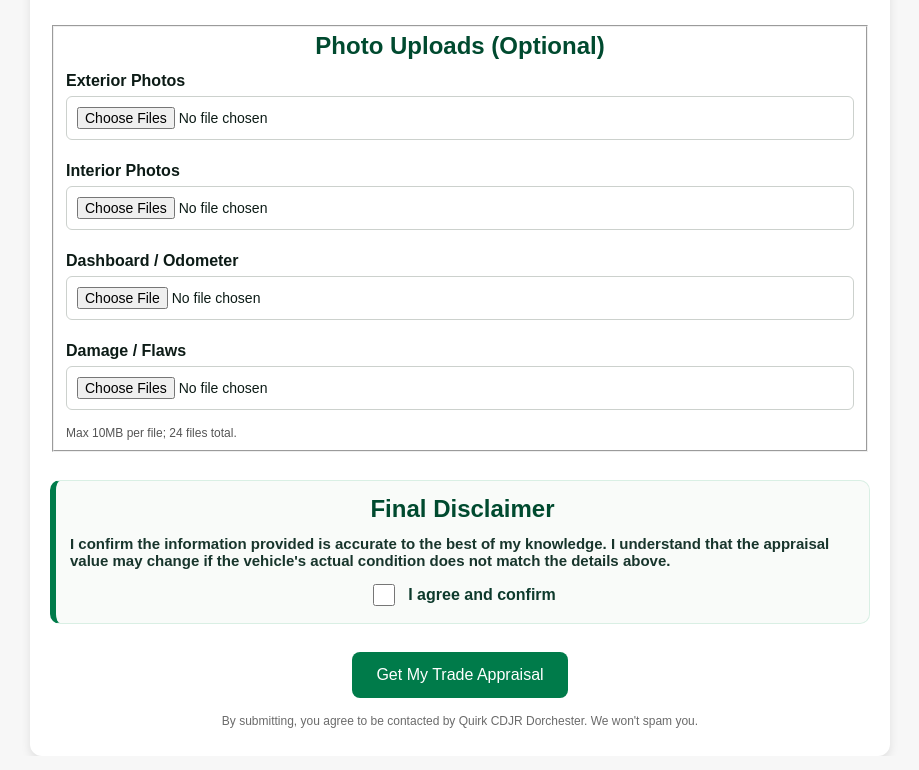
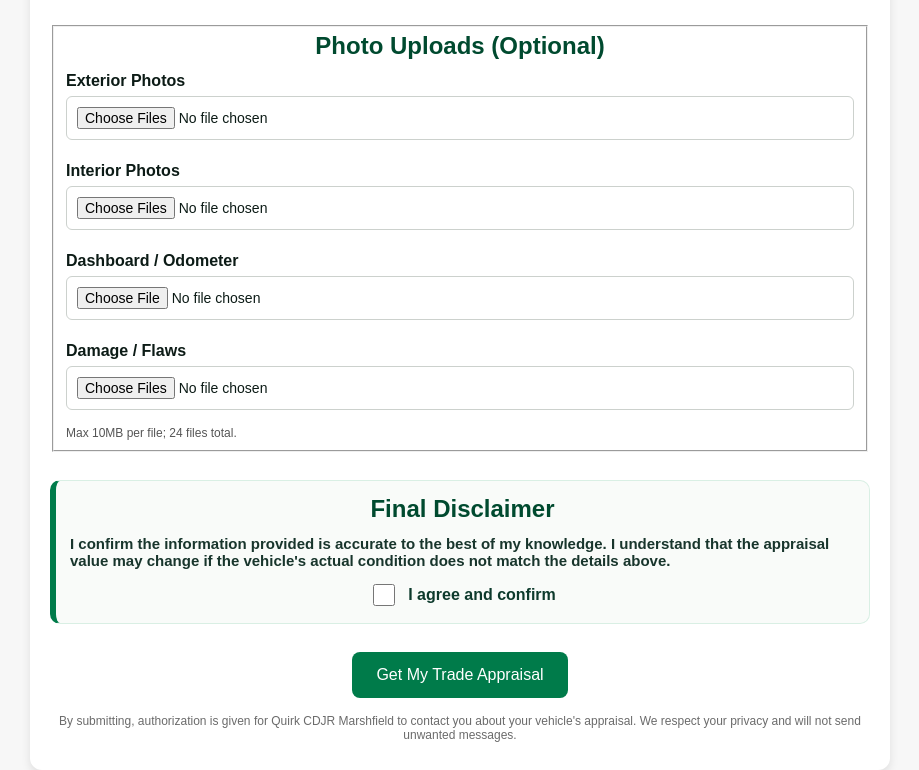
Before and after one commit to mpalmer79/quirk-trade-appraisal-CDJR-Marshfield, a plain HTML site: page index.html in a window 1280 px wide. Shown: the part 2166-2936 px from the top of the page, without its empty margins (180-1099 px from the left). Drawn offline with Linux system fonts and the light colour scheme; no server answers.

Commit message:
Update index.html

```diff
--- a/index.html
+++ b/index.html
@@ -216,7 +216,7 @@
 </div>
 </div>
 <button data-i18n="submit" id="submitBtn" type="submit">Get My Trade Appraisal</button>
-<div class="smallprint">By submitting, you agree to be contacted by Quirk CDJR Dorchester. We won't spam you.</div>
+<div class="smallprint">By submitting, authorization is given for Quirk CDJR Marshfield to contact you about your vehicle's appraisal. We respect your privacy and will not send unwanted messages.</div>
 </form>
 <div aria-live="polite" class="toast" id="toast" role="status"></div>
 <script src="assets/app.js"></script>
```
